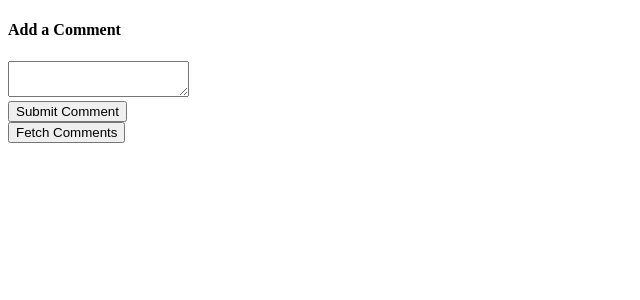
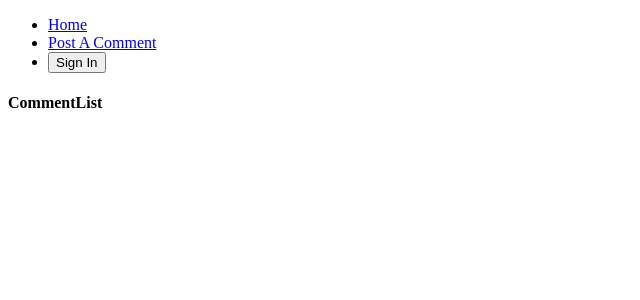
Before and after one commit to azevedorafael/testing, a React (Create React App) app: page / in a window 1280 px wide. Shown: the top 300 px of the page, without its empty margins (0-640 px from the left). Built offline with nearby package versions, Linux system fonts and the light colour scheme.

Commit message:
Add Auth reducer  + Routing

```diff
--- a/package.json
+++ b/package.json
@@ -10,6 +10,7 @@
     "react": "^16.5.1",
     "react-dom": "^16.5.1",
     "react-redux": "^5.0.7",
+    "react-router-dom": "^4.3.1",
     "react-scripts": "1.1.5",
     "redux": "^4.0.0",
     "redux-promise": "^0.6.0"
--- a/src/actions/index.js
+++ b/src/actions/index.js
@@ -1,5 +1,5 @@
 import axios from 'axios';
-import { SAVE_COMMENT, FETCH_COMMENTS } from './types';
+import { SAVE_COMMENT, FETCH_COMMENTS, CHANGE_AUTH } from './types';
 
 export function saveComment(comment) {
     return {
@@ -16,3 +16,10 @@
         payload: response
     };
 }
+
+export function changeAuth(isLoggedIn) {
+    return {
+        type: CHANGE_AUTH,
+        payload: isLoggedIn
+    };
+}
--- a/src/actions/types.js
+++ b/src/actions/types.js
@@ -1,2 +1,3 @@
 export const SAVE_COMMENT = 'save_comment';
 export const FETCH_COMMENTS = 'fetch-comments';
+export const CHANGE_AUTH = 'change_auth';
--- a/src/components/App.js
+++ b/src/components/App.js
@@ -1,13 +1,56 @@
-import React from 'react'
+import React, { Component } from 'react'
+import { Route, Link } from 'react-router-dom';
+import { connect } from 'react-redux';
 import CommentBox from 'components/CommentBox';
 import CommentList from 'components/CommentList';
 
+class App extends Component {
+    renderButton() {
+        if (this.props.auth) {
+            return (
+                <button>
+                    Sign Out
+                </button>
+            );
+        }
+        else {
+            return (
+                <button>
+                    Sign In
+                </button>
+            )
+        }
+    }
 
-export default () => {
-    return (
-        <div>
-            <CommentBox />
-            <CommentList />
-        </div>
-    );
+    renderHeader() {
+        return (
+            <ul>
+                <li>
+                    <Link to="/">Home</Link>
+                </li>
+                <li>
+                    <Link to="/post">Post A Comment</Link>
+                </li>
+                <li>
+                    {this.renderButton()}
+                </li>
+            </ul>
+        )
+    }
+
+    render() {
+        return (
+            <div>
+                {this.renderHeader()}
+                <Route path="/post" component={CommentBox} />
+                <Route path="/" exact component={CommentList} />
+            </div >
+        );
+    };
+}
+
+function mapStateToProps(state) {
+    return { auth: state.auth };
 };
+
+export default connect(mapStateToProps)(App);
--- a/src/components/CommentList.js
+++ b/src/components/CommentList.js
@@ -11,6 +11,7 @@
     render() {
         return (
             <div>
+                <h4>CommentList</h4>
                 <ul>
                     {this.renderComments()}
                 </ul>
@@ -19,8 +20,8 @@
     }
 }
 
-function mapStateToProps (state) {
-    return {comments: state.comments}
+function mapStateToProps(state) {
+    return { comments: state.comments }
 };
 
 export default connect(mapStateToProps)(CommentList);
--- a/src/index.js
+++ b/src/index.js
@@ -1,10 +1,13 @@
 import React from 'react';
 import ReactDom from 'react-dom';
+import { BrowserRouter, Route } from 'react-router-dom';
 import Root from 'Root';
 import App from 'components/App';
 
 ReactDom.render(
     <Root>
-        <App />
+        <BrowserRouter>
+            <Route path="/" component={App} />
+        </BrowserRouter>
     </Root>,
     document.querySelector('#root'));
--- /dev/null
+++ b/src/reducers/auth.js
@@ -0,0 +1,10 @@
+import { CHANGE_AUTH } from 'actions/types';
+
+export default function (state = false, action) {
+    switch (action.type) {
+        case CHANGE_AUTH:
+            return action.payload;
+        default:
+            return state;
+    }
+}
--- a/src/reducers/index.js
+++ b/src/reducers/index.js
@@ -1,6 +1,8 @@
 import { combineReducers } from 'redux';
 import commentsReducer from './comments';
+import authReducer from 'reducers/auth';
 
 export default combineReducers({
-    comments: commentsReducer
+    comments: commentsReducer,
+    auth: authReducer
 });
```
